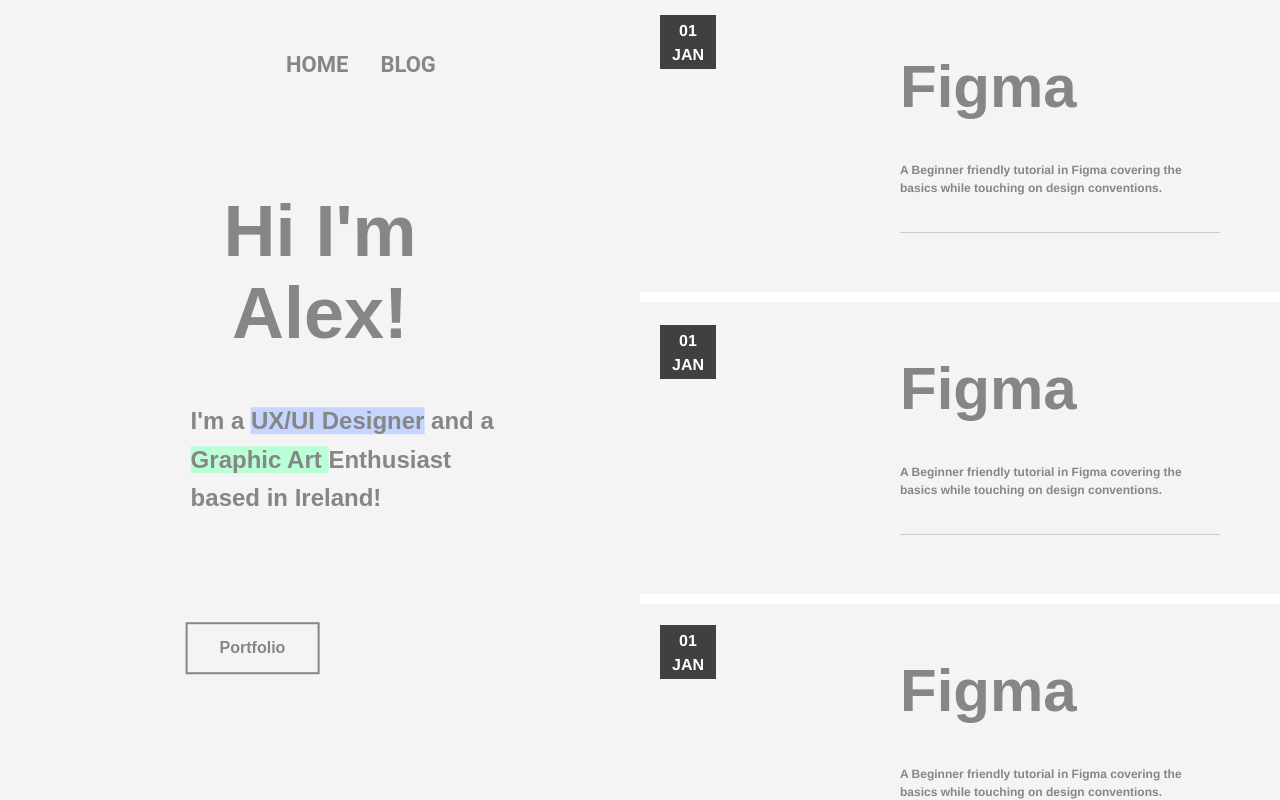
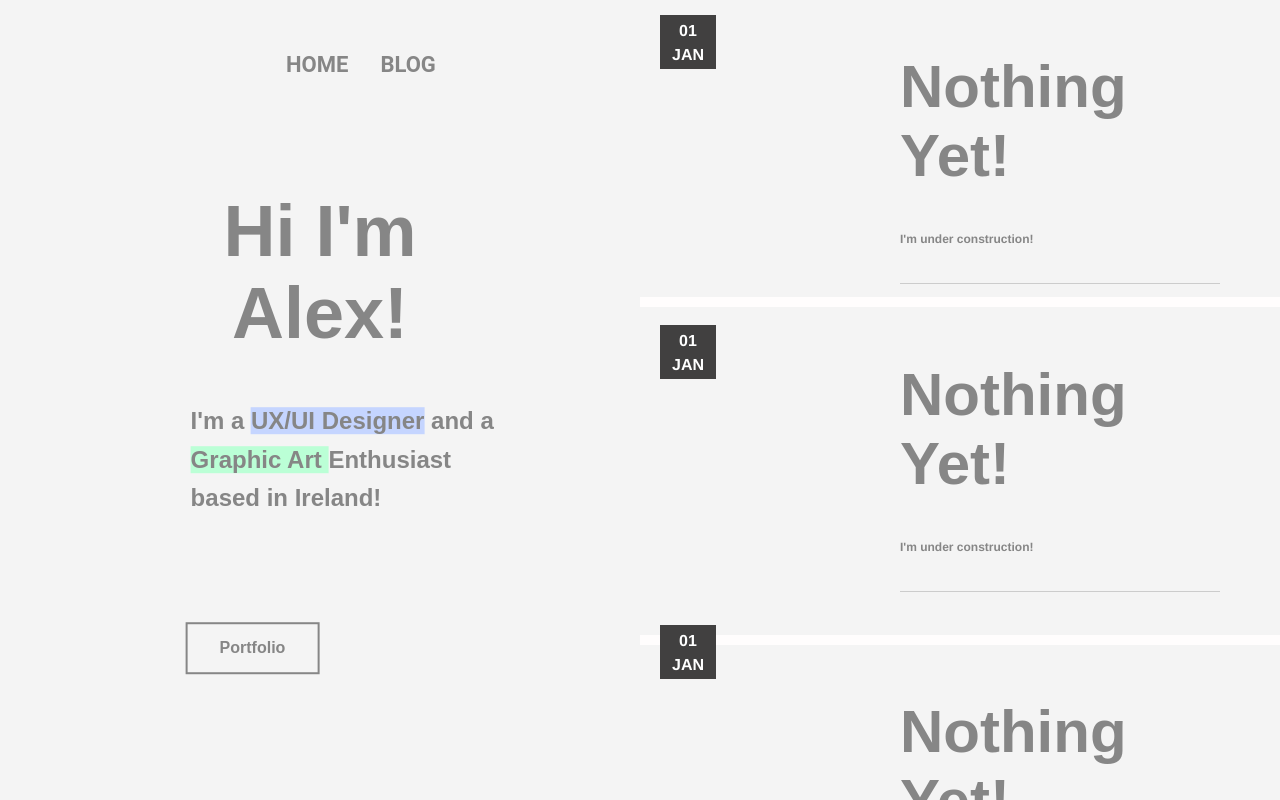
Before and after one commit to JonSnowey/Portfolio-Website, a plain HTML site: page index.html in a window 1280 px wide. Drawn offline with Linux system fonts and the light colour scheme.

Commit message:
Update index.html

```diff
--- a/index.html
+++ b/index.html
@@ -271,6 +271,7 @@
 }
 
 #title
+  }
 
 #textside{
 
@@ -287,6 +288,7 @@
   float: left;
   margin-left: 45px;
   }
+
 
 
 .btn:hover{
@@ -630,8 +632,8 @@
       <img id="post1img" src="https://miro.medium.com/max/1200/1*UbERqaQ8ydo79iLCvYbpsw.png" alt="alternatetext">
 
       <div class="centeredBlog">
-        <h1 class="blogtitle">Figma</h1>
-        <p>A Beginner friendly tutorial in Figma covering the basics while touching on design conventions.</p>
+        <h1 class="blogtitle">Under Construction</h1>
+        <p>Feel free to check up on me soon!</p>
         <hr/>
 
         <p id="blogtext">A Beginner friendly tutorial in Figma covering the basics while touching on design conventions.
@@ -664,8 +666,8 @@
 
        <!--the right hand side of the blog post block where the description is -->
        <div id="textside" style="float:right;width:50%;margin-right:60px;margin-top:-280px;">
-         <h1 id="title">Figma</h1>
-         <p>A Beginner friendly tutorial in Figma covering the basics while touching on design conventions.</p>
+         <h1 id="title">Nothing Yet!</h1>
+         <p>I'm under construction!</p>
          <hr/>
        </div>
     </div>
@@ -685,8 +687,8 @@
 
    </div>
    <div id="textside" style="float:right;width:50%;margin-bottom:30px;margin-right:60px;margin-top:-280px;">
-     <h1>Figma</h1>
-     <p>A Beginner friendly tutorial in Figma covering the basics while touching on design conventions.</p>
+     <h1 id="title">Nothing Yet!</h1>
+     <p>I'm under construction!</p>
        <hr/>
      </div>
   </div>
@@ -704,8 +706,8 @@
 
     </div>
     <div id="textside" style="float:right;width:50%;margin-right:60px;margin-top:-280px;">
-     <h1>Figma</h1>
-     <p>A Beginner friendly tutorial in Figma covering the basics while touching on design conventions.</p>
+      <h1 id="title">Nothing Yet!</h1>
+      <p>I'm under construction!</p>
      <hr/>
     </div>
     </div>
@@ -723,8 +725,8 @@
 
     </div>
     <div id="textside" style="float:right;width:50%;margin-right:60px;margin-top:-280px;">
-     <h1>Figma</h1>
-     <p>A Beginner friendly tutorial in Figma covering the basics while touching on design conventions.</p>
+      <h1 id="title">Nothing Yet!</h1>
+      <p>I'm under construction!</p>
      <hr/>
     </div>
     </div>
```
